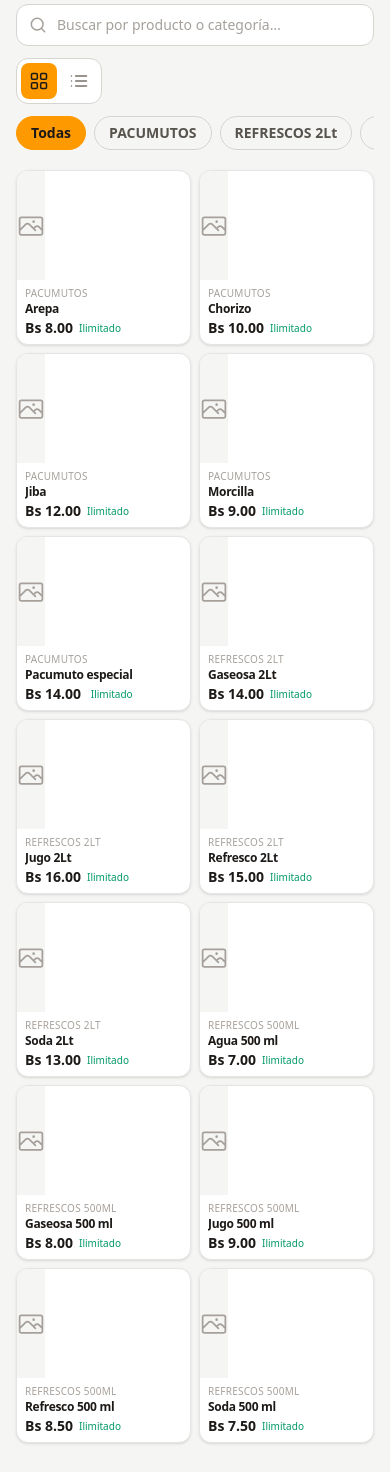
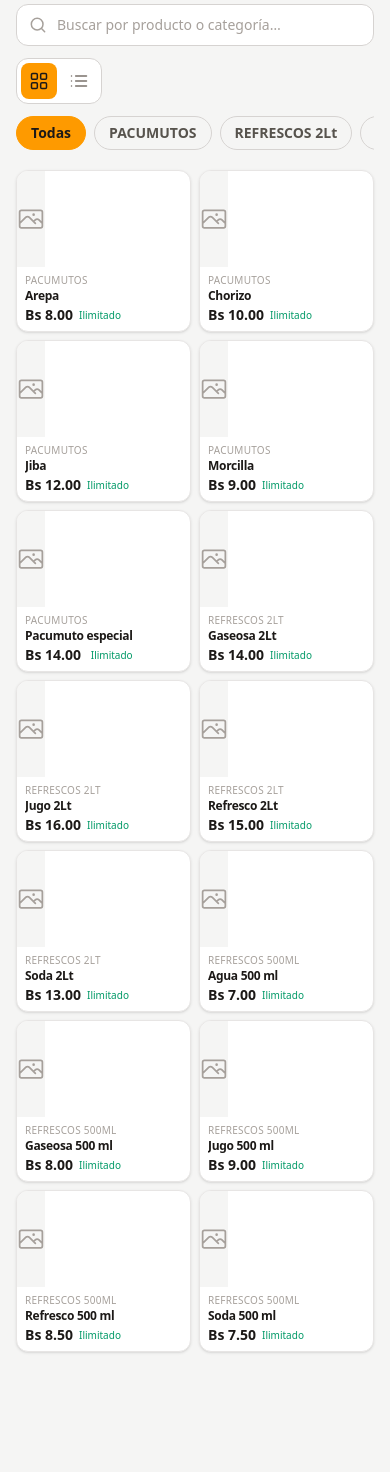
Before and after one commit to cpizarroso/Ventas, a Laravel app: page /ventas in a window 390 px wide. Shown: the part 281-1753 px from the top of the page. Run offline with Laravel 12, Linux system fonts and the light colour scheme; a user stored in the database is signed in; data comes from the database, SQL or seed files in the repository; data that the repository does not hold is empty; style sheets or scripts are compiled from the project's sources; some libraries are stand-ins or nearby versions.

Commit message:
fix(ventas): reduce el tamano de miniaturas para evitar pixelado
- Aumenta las columnas del grid de productos en breakpoints superiores
- Sustituye aspect-square por area de imagen de altura fija
- Limita el ancho de la imagen a 128px para que no se escale en pantallas Retina
- Incluye el CSS regenerado por Vite con las nuevas clases

```diff
--- a/resources/views/livewire/ventas/pantalla-principal.blade.php
+++ b/resources/views/livewire/ventas/pantalla-principal.blade.php
@@ -300,7 +300,7 @@
                         No hay productos individuales para mostrar; puedes vender las promociones de arriba.
                     </p>
                 @elseif ($vista === 'grid')
-                    <div class="mt-4 grid grid-cols-2 gap-2 sm:grid-cols-3 xl:grid-cols-4 2xl:grid-cols-5">
+                    <div class="mt-4 grid grid-cols-2 gap-2 sm:grid-cols-4 lg:grid-cols-5 xl:grid-cols-6">
                         @foreach ($productos as $producto)
                             @php
                                 $enCarrito = $cantidadesPorProducto[$producto->id] ?? 0;
@@ -312,11 +312,11 @@
                                 wire:key="producto-{{ $producto->id }}"
                                 wire:click="agregarProducto({{ $producto->id }})"
                                 aria-label="Agregar {{ $producto->nombre }} al detalle"
-                                class="group relative flex aspect-square flex-col overflow-hidden rounded-xl border border-stone-200 bg-white text-left shadow-sm transition duration-150 hover:-translate-y-0.5 hover:border-amber-400 hover:shadow-md focus:outline-none focus:ring-2 focus:ring-amber-500 focus:ring-offset-2 active:translate-y-0 dark:border-stone-700 dark:bg-stone-800 dark:hover:border-amber-500/60 dark:focus:ring-offset-stone-900"
+                                class="group relative flex flex-col overflow-hidden rounded-xl border border-stone-200 bg-white text-left shadow-sm transition duration-150 hover:-translate-y-0.5 hover:border-amber-400 hover:shadow-md focus:outline-none focus:ring-2 focus:ring-amber-500 focus:ring-offset-2 active:translate-y-0 dark:border-stone-700 dark:bg-stone-800 dark:hover:border-amber-500/60 dark:focus:ring-offset-stone-900"
                             >
-                                <div class="relative min-h-0 flex-1 overflow-hidden bg-stone-100 dark:bg-stone-700">
+                                <div class="relative h-24 shrink-0 overflow-hidden bg-stone-100 dark:bg-stone-700">
                                     @if ($producto->imagenUrl())
-                                        <img src="{{ $producto->imagenUrl() }}" alt="{{ $producto->nombre }}" class="size-full object-cover transition duration-200 group-hover:scale-105" loading="lazy">
+                                        <img src="{{ $producto->imagenUrl() }}" alt="{{ $producto->nombre }}" class="mx-auto size-full max-w-32 object-cover transition duration-200 group-hover:scale-105" loading="lazy">
                                     @else
                                         <div class="flex size-full items-center justify-center text-stone-400 dark:text-stone-500">
                                             <svg xmlns="http://www.w3.org/2000/svg" fill="none" viewBox="0 0 24 24" stroke-width="1.5" stroke="currentColor" class="size-7" aria-hidden="true">
```
Also changed, not shown: 3 other files.
